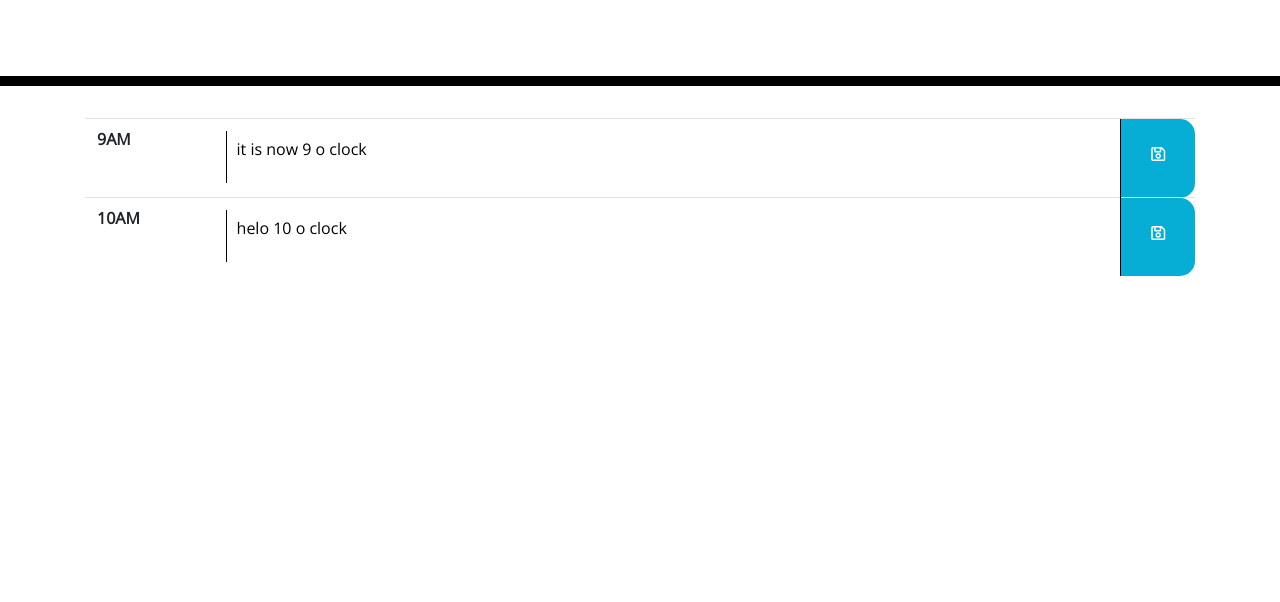
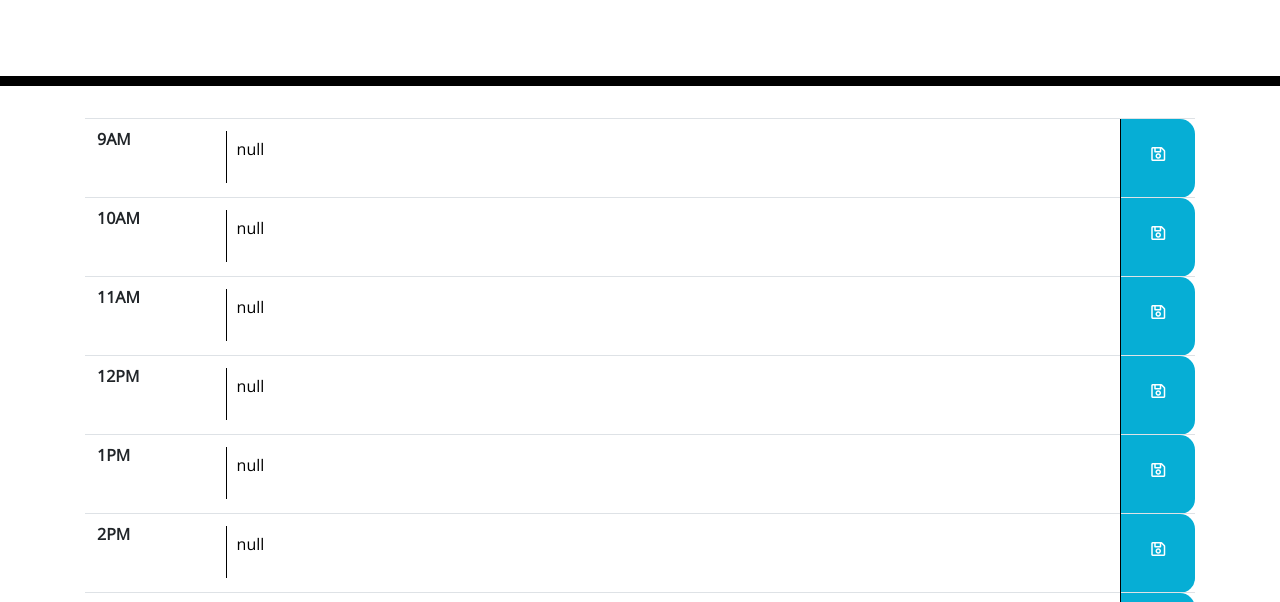
Before and after one commit to MushtaqSafie/Scheduler, a plain HTML site: page index.html in a window 1280 px wide. Shown: the part 182-784 px from the top of the page. Drawn offline with nearby package versions, Linux system fonts and the light colour scheme.

Commit message:
embed the table body and add saveBtn function

```diff
--- a/index.html
+++ b/index.html
@@ -31,18 +31,7 @@
     <div class="container">
       <!-- Timeblocks go here -->
       <table class="table">
-        <tbody>
-          <tr data-time="9AM">
-            <th class="hour row-0" data-time="9AM" scope="row">9AM</th>
-            <td><textarea class="description reminder-0" rows="2" cols="45"></textarea></td>
-            <td class="saveBtn text-center" data-time="9AM"><i class="far fa-save"></i></td>
-          </tr>
-
-          <tr data-time="10AM">
-            <th class="hour row-1" data-time="10AM" scope="row">10AM</th>
-            <td><textarea class="description reminder-1" rows="2" cols="45"></textarea></td>
-            <td class="saveBtn text-center" data-time="10AM"><i class="far fa-save"></i></td>
-          </tr>
+        <tbody id="table-body">
 
         </tbody>
       </table>
--- a/script.js
+++ b/script.js
@@ -1,21 +1,69 @@
+var taskList = [
+  {
+    currentHour: "9AM",
+    currentTask: "",
+  },
+  {
+    currentHour: "10AM",
+    currentTask: "",
+  },
+  {
+    currentHour: "11AM",
+    currentTask: "",
+  },
+  {
+    currentHour: "12PM",
+    currentTask: "",
+  },
+  {
+    currentHour: "1PM",
+    currentTask: "",
+  },
+  {
+    currentHour: "2PM",
+    currentTask: "",
+  },
+  {
+    currentHour: "3PM",
+    currentTask: "",
+  },
+  {
+    currentHour: "4PM",
+    currentTask: "",
+  },
+  {
+    currentHour: "5PM",
+    currentTask: "",
+  },
 
+];
 
+for (n = 0; n < taskList.length; n++) {
+  // localstorage the initial data
+  // localStorage.setItem(taskList[n].currentHour, taskList[n].currentTask);
 
-localStorage.setItem("9AM", "it is now 9 o clock");
-localStorage.setItem("10AM", "helo 10 o clock");
+  var newTr = $("<tr>");
+  newTr.attr("data-time", taskList[n].currentHour);
+  newTr.attr("class", taskList[n].currentHour);
+  $("#table-body").append(newTr);
 
-// Working Hour
-// 9 10 11 12 1 2 3 4 5
+  var newTh1 = $("<th>");
+  newTh1.text(taskList[n].currentHour);
+  newTh1.attr("class", "hour");
+  newTh1.attr("scope", "row");
 
+  var newTh2 = $("<th>");
+  newTh2.attr("class", "task-item");
+  newTh2.html("<textarea class='description' rows='2' cols='45'>"+ localStorage.getItem(taskList[n].currentHour) +"</textarea>");
 
-for (i = 0; i < 9; i++) {
-  var dataSelector = $(".row-"+i).attr("data-time");
+  var newTh3 = $("<th>");
+  newTh3.attr("class", "saveBtn text-center");
+  newTh3.html("<i class='far fa-save'></i>");
+  newTh3.on("click", function() {
+    var setHour = $(this).parent().attr("data-time");
+    var setTask = $(this).siblings(".task-item").children().val().trim();
+    localStorage.setItem(setHour , setTask);
+  });
+  $("."+ taskList[n].currentHour).append(newTh1, newTh2, newTh3);
 
-  var getReminder = localStorage.getItem(dataSelector);
-  $(".reminder-" + i).text(getReminder);
 }
-
-$(".saveBtn").on("click", function() {
-  var setTime = $(this).parent().attr("data-time");
-  console.log(setTime);
-})
```
